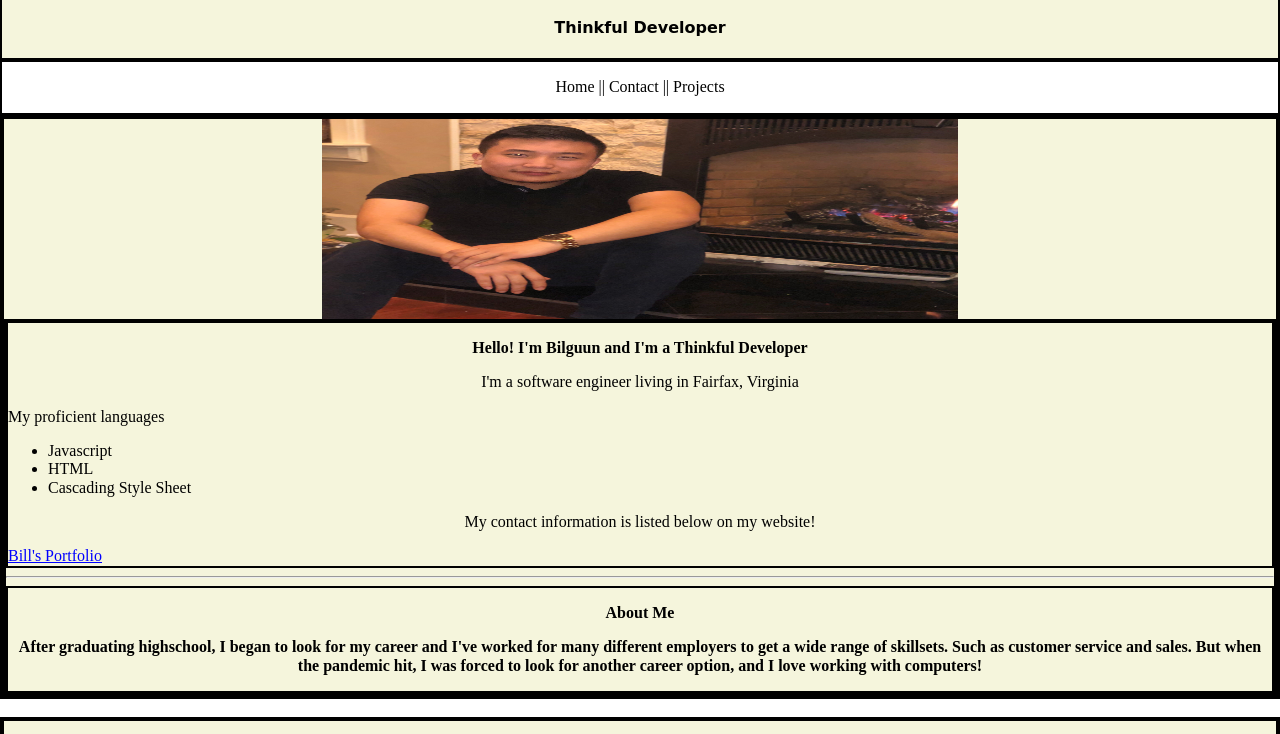
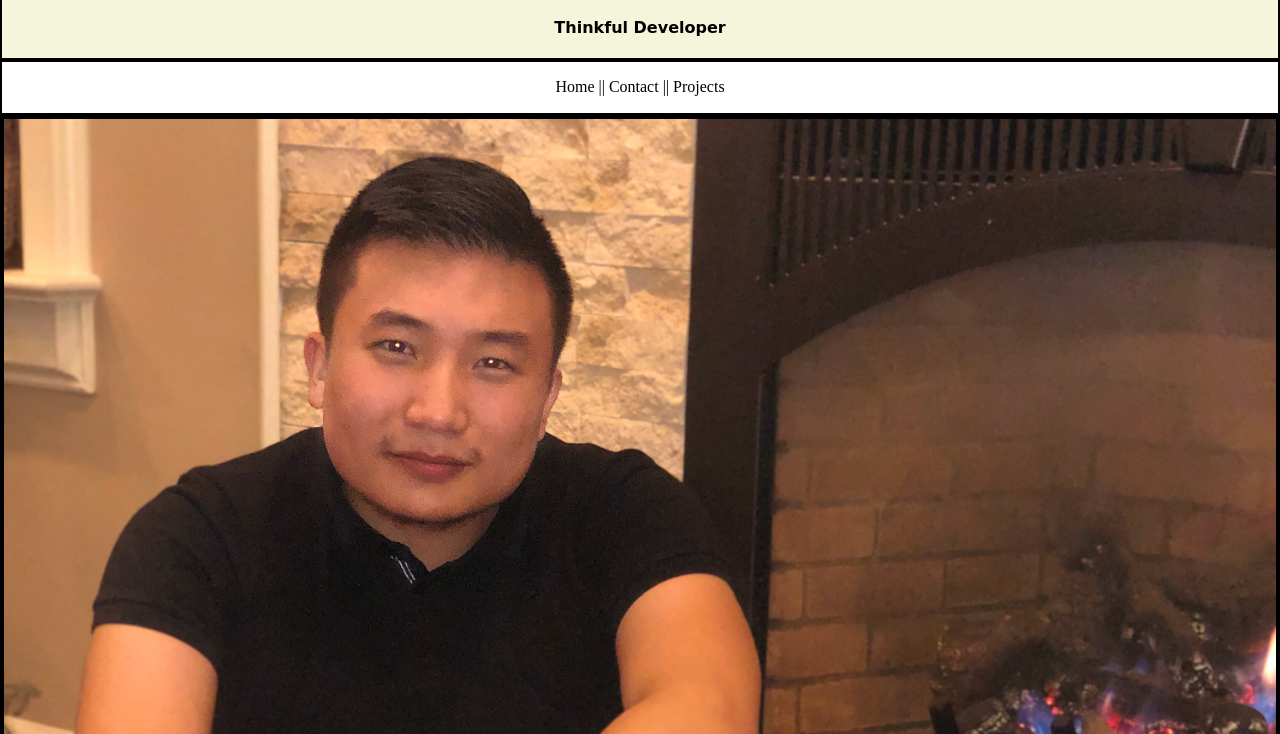
Before and after one commit to Pandarzz/ThinkfulPortfolio, a plain HTML site: page index.html in a window 1280 px wide. Shown: the part 63-797 px from the top of the page. Drawn offline with nearby package versions, Linux system fonts and the light colour scheme.

Commit message:
Update style.css

```diff
--- a/style.css
+++ b/style.css
@@ -21,12 +21,12 @@ footer {
 }
 
 img {
-
-height:200px;
+ width: 100%;
+height: auto;
 display:block;
 margin-left: auto;
-  margin-right: auto;
-  width: 50%;
+ margin-right: auto;
+
 
 }
 
```
